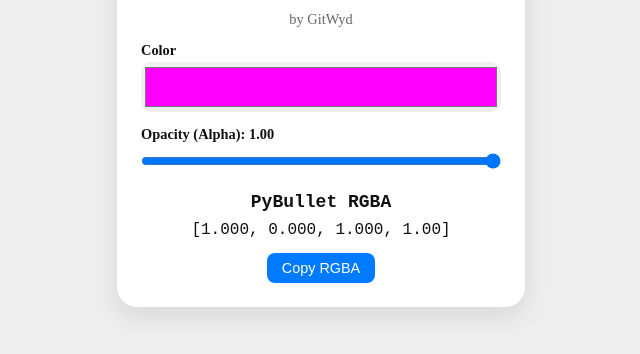
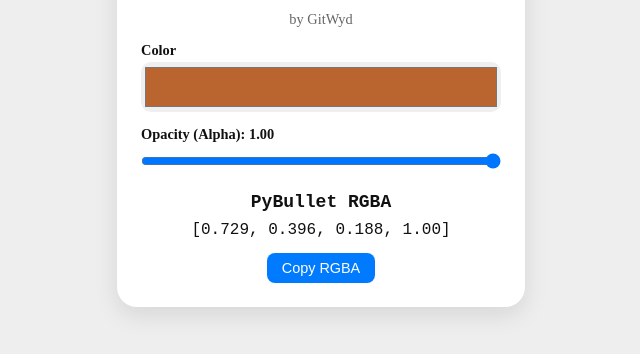
Before and after one commit to GitWyd/colorpicker, a plain HTML site: page index.html in a window 1280 px wide. Shown: the part 276-630 px from the top of the page, without its empty margins (319-959 px from the left). Drawn offline with Linux system fonts and the light colour scheme.

Commit message:
Update index.html
update default color

```diff
--- a/index.html
+++ b/index.html
@@ -111,7 +111,7 @@
     <p class="byline">by GitWyd</p>
 
     <label for="colorPicker">Color</label>
-    <input type="color" id="colorPicker" value="#ff00ff">
+    <input type="color" id="colorPicker" value="#ba6530">
 
     <label for="alphaRange">Opacity (Alpha): <span id="alphaValue">1.00</span></label>
     <input type="range" id="alphaRange" min="0" max="1" step="0.01" value="1">
```
